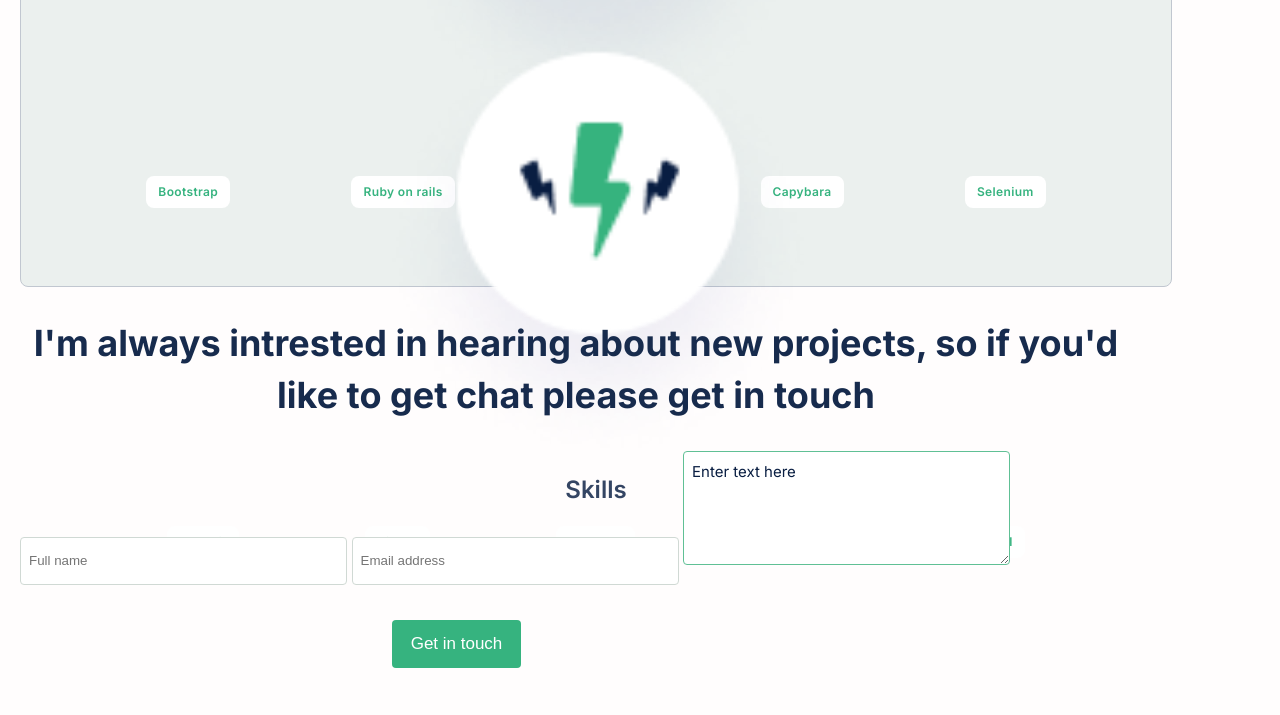
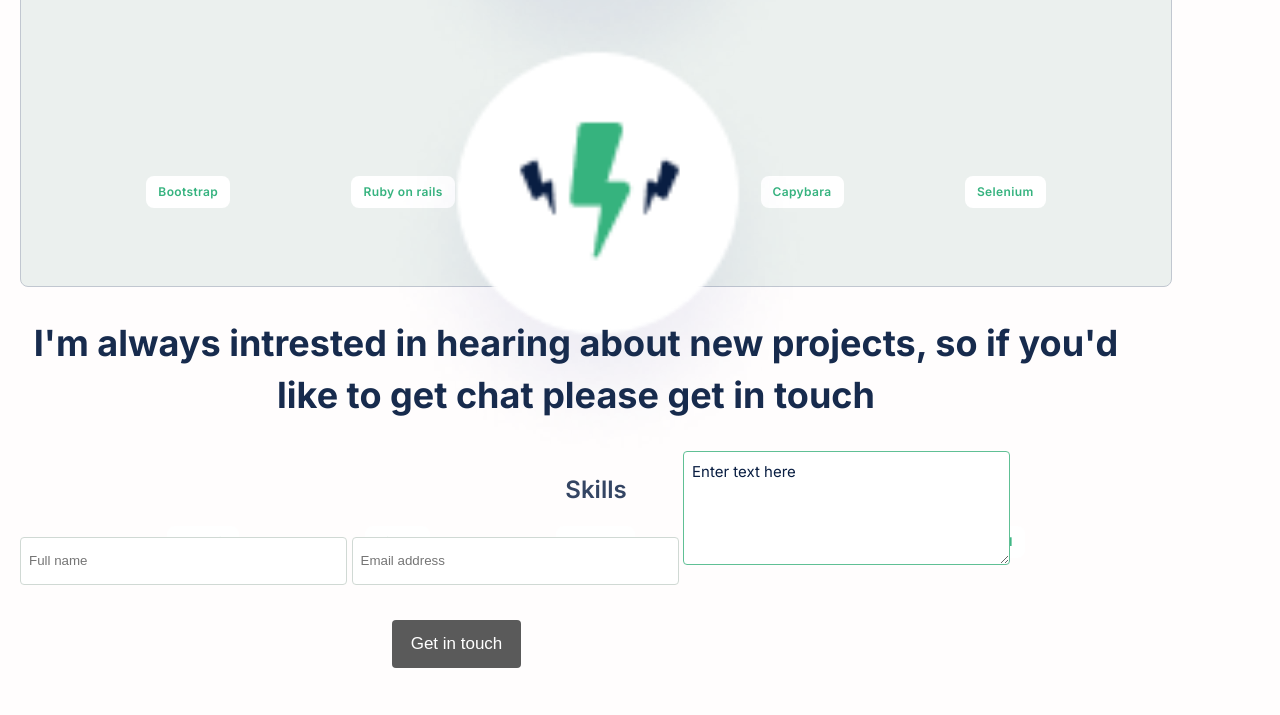
Before and after one commit to sainingo/Portfolio, a website: page index.html in a window 1280 px wide. In both pictures the pointer is over the button "Get in touch". Shown: the part 5236-5951 px from the top of the page. Drawn offline with Linux system fonts and the light colour scheme.

Commit message:
Add the hover effect on the buttons

```diff
--- a/styles.css
+++ b/styles.css
@@ -445,6 +445,11 @@ header nav a {
   color: #fff;
 }
 
+.get-intouch button:hover {
+  background: #5a5a5a;
+  color: #fff;
+}
+
 .card button:hover {
   background: #5a5a5a;
   color: #fff;
```
